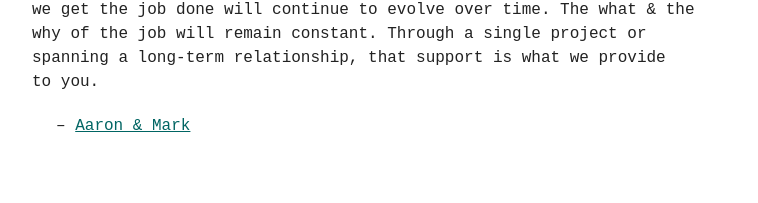
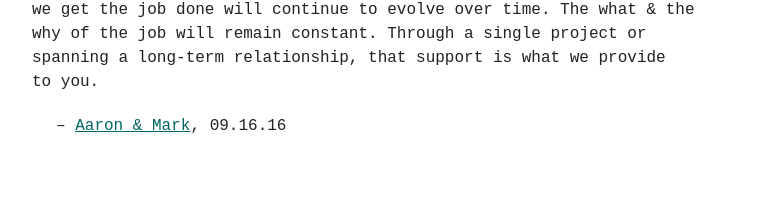
Before and after one commit to clearbold/forwardcitizen, a Jekyll site: the page built from index.md, in a window 1280 px wide. Shown: the part 1034-1237 px from the top of the page, without its empty margins (258-1016 px from the left). Built offline with Jekyll 4.4.1, drawn with Linux system fonts in a browser that asks for light colours.

Commit message:
DATETIME

```diff
--- a/index.md
+++ b/index.md
@@ -17,4 +17,4 @@ Digital Brand Support is agnostic in approach and deliberate in strategy. It&rsq
 
 No job is too big, too small, or outside of our skillset in Digital Brand Support. Our job is to look at where we can bolster brand value across the four pillars, whether through pixels, process, or code. How we get the job done will continue to evolve over time. The what & the why of the job will remain constant. Through a single project or spanning a long-term relationship, that support is what we provide to&nbsp;you.
 
-&ndash; <a href="http://essentialco.com">Aaron &amp; Mark</a>
+&ndash; <a href="http://essentialco.com">Aaron &amp; Mark</a>, 09.16.16
```
